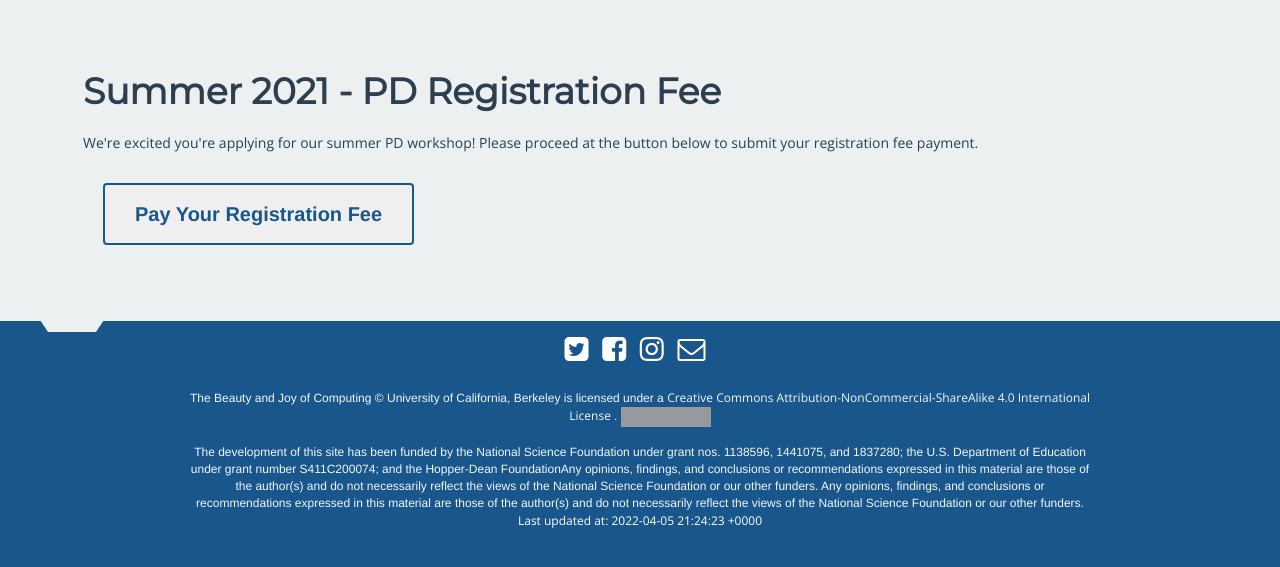
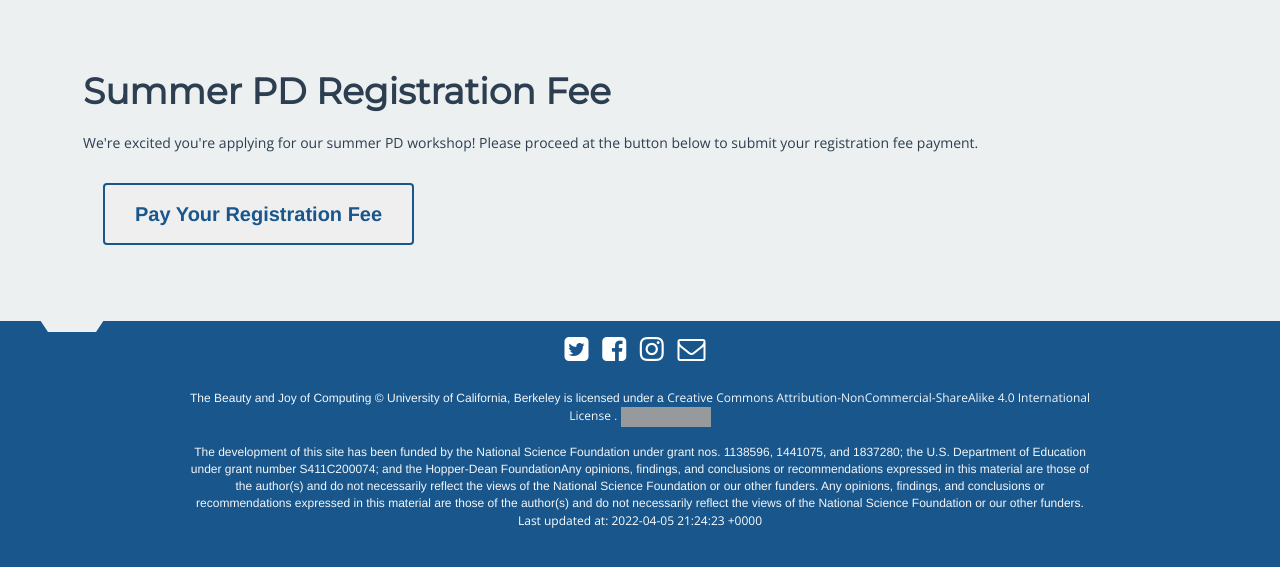
Before and after one commit to beautyjoy/beautyjoy.github.io, a Jekyll site: the page built from payment/index.html, in a window 1280 px wide and 999 px high, cut to the strip 430-997 px from the top of the window. Built offline with Jekyll 4.4.1, drawn with Linux system fonts in a browser that asks for light colours; grey boxes are pictures that could not be loaded.

Commit message:
removing year to make it universal

```diff
--- a/payment/index.html
+++ b/payment/index.html
@@ -12,7 +12,7 @@ permalink: /payment/
 
 {% capture section_content %}
 
-      <h1>Summer 2021 - PD Registration Fee</h1>
+      <h1>Summer PD Registration Fee</h1>
       <p>We're excited you're applying for our summer PD workshop! Please proceed at the button below to submit your registration fee payment.</p>
       <button
         class="btn"
```
